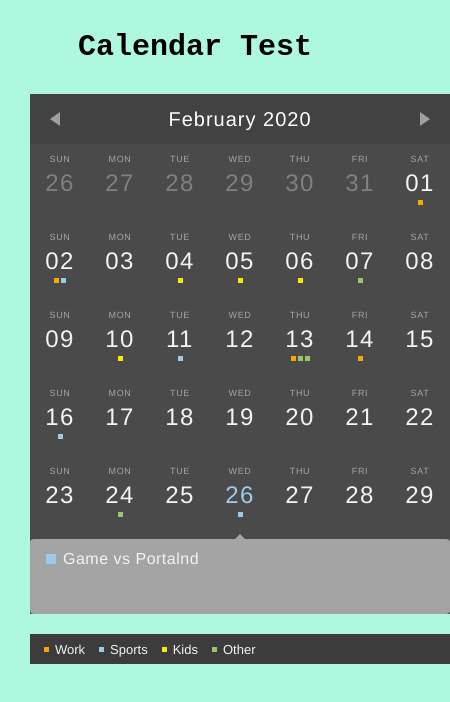
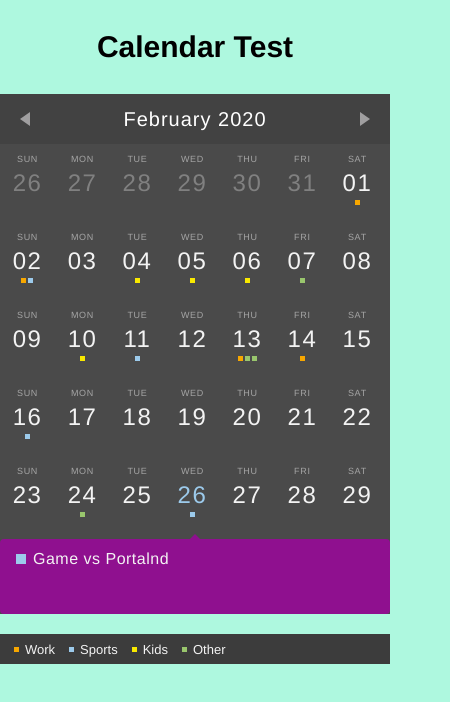
Before and after one commit to katherinebl/calendar, a plain HTML site: page index.html in a window 390 px wide. Shown: the whole page, 450 px wide, since content can reach past the window. Drawn offline with nearby package versions, Linux system fonts and the light colour scheme.

Commit message:
Added responsive styles

```diff
--- a/css/style.css
+++ b/css/style.css
@@ -1,28 +1,15 @@
-* {
-    padding: 0;
-    margin: 0;
-    box-sizing: border-box;
-}
-
-h2 {
-    text-align: center;
-    font-family: monospace;
-    font-size: 30px;
-    margin-bottom: 30px;
-    color: black;
-}
 
 /* Calendar Styles */
 *, *:before, *:after {
-    -moz-box-sizing: border-box; -webkit-box-sizing: border-box; box-sizing: border-box;
+    -moz-box-sizing: border-box; -webkit-box-sizing: border-box; box-sizing: border-box; padding: 0; margin: 0;
     }
 
     body {
-     overflow: hidden;
+     overflow-x: hidden;
      font-family: 'HelveticaNeue-UltraLight', 'Helvetica Neue UltraLight', 'Helvetica Neue', Arial, Helvetica, sans-serif;
      font-weight: 100;
      color: #f3f3f3;
-     padding: 30px;
+     padding: 0;
      background: rgb(174, 248, 223);
      -webkit-touch-callout: none;
      -webkit-user-select: none;
@@ -32,11 +19,20 @@ h2 {
      user-select: none;
     }
 
+    h2 {
+      text-align: center;
+      font-size: 30px;
+      margin: 30px auto 30px;
+      color: black;
+  }
+
     #calendar {
       -webkit-transform: translate3d(0, 0, 0);
       -moz-transform: translate3d(0, 0, 0);
       transform: translate3d(0, 0, 0);
-      width: 420px;
+      /* width: 420px; */
+      width: 100%;
+      max-width: 576px;
       margin: 0 auto;
       height: 570px;
       overflow: hidden;
@@ -44,7 +40,9 @@ h2 {
 
     .header {
       height: 50px;
-      width: 420px;
+      /* width: 420px; */
+      width: 100%;
+      max-width: 576px;
       background: rgba(66, 66, 66, 1);
       text-align: center;
       position:relative;
@@ -127,7 +125,8 @@ h2 {
 
     .day {
       display: inline-block;
-      width: 60px;
+      /* width: 60px; */
+      width: 14.1%;
       padding: 10px;
       text-align: center;
       vertical-align: top;
@@ -186,9 +185,11 @@ h2 {
 
     .details {
       position: relative;
-      width: 420px;
+      /* width: 420px; */
+      width: 100%;
+      max-width: 576px;
       height: 75px;
-      background: rgba(164, 164, 164, 1);
+      background: rgb(143, 16, 143);
       margin-top: 5px;
       border-radius: 4px;
     }
@@ -214,7 +215,7 @@ h2 {
       height: 0px;
       border-style: solid;
       border-width: 0 5px 5px 5px;
-      border-color: transparent transparent rgba(164, 164, 164, 1) transparent;
+      border-color: transparent transparent rgb(143, 16, 143) transparent;
       transition: all 0.7s ease;
     }
 
@@ -258,7 +259,8 @@ h2 {
     }
 
     .event.empty {
-      color: #eee;
+      color: #fff;
+      font-weight: 600;
     }
 
     .event-category {
```
